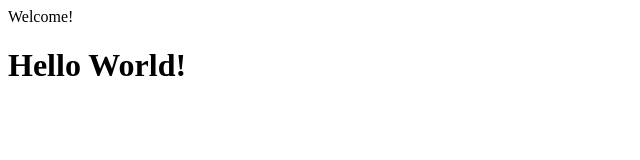
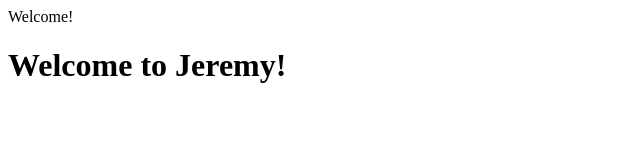
Before and after one commit to zx132c/zx132c.github.io, a plain HTML site: page index.html in a window 1280 px wide. Shown: the whole page, without its empty margins (0-640 px from the left). Drawn offline with Linux system fonts and the light colour scheme.

Commit message:
Update index.html

```diff
--- a/index.html
+++ b/index.html
@@ -1,6 +1,6 @@
 <html>
 		<head> Welcome! </head>
 	<body>
-		<h1> Hello World! </h1>
+		<h1> Welcome to Jeremy! </h1>
 	<body>
 </html>
```
